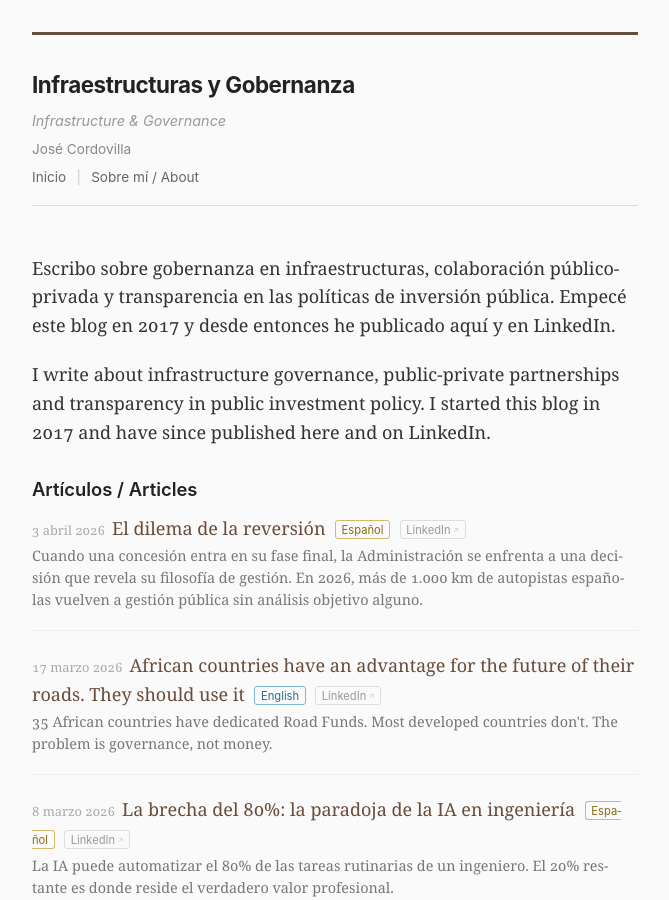
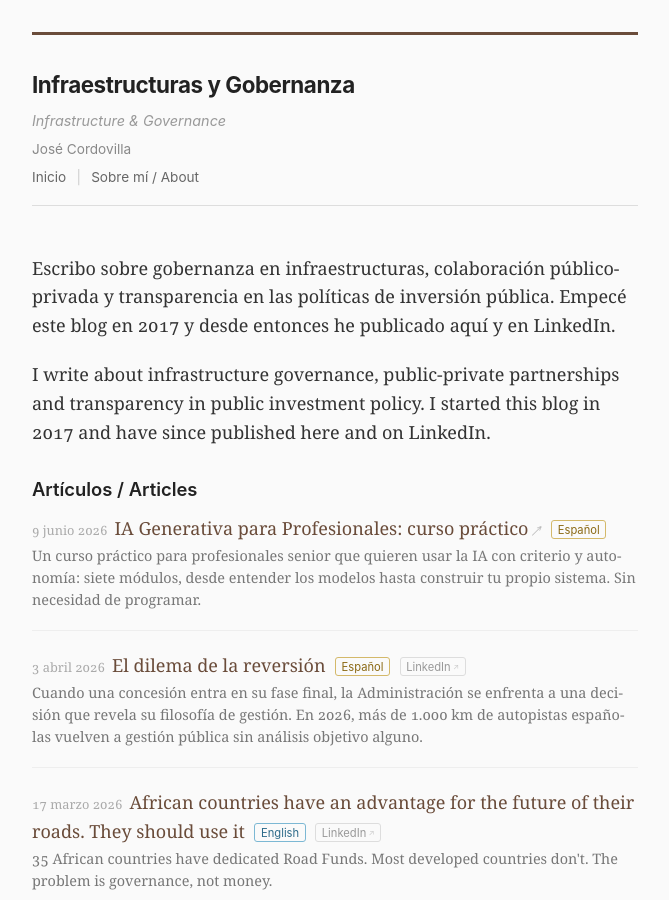
Before and after one commit to jcordovilla/infragob, a Jekyll site: the page built from index.md, in a window 1280 px wide and 900 px high. Shown: the whole window, without its empty margins (305-974 px from the left). Built offline with Jekyll 4.4.1, drawn with Linux system fonts in a browser that asks for light colours.

Commit message:
Añadir entrada al curso IA Generativa para Profesionales

```diff
--- a/index.md
+++ b/index.md
@@ -10,6 +10,9 @@ I write about infrastructure governance, public-private partnerships and transpa
 ### Artículos / Articles
 
 <dl class="article-list">
+
+  <dt><span class="post-date">9 junio 2026</span> <a href="https://jcordovilla.github.io/curso-ia-generativa-profesionales/" class="external" target="_blank" rel="noopener">IA Generativa para Profesionales: curso práctico</a> <span class="lang-tag lang-es">Español</span></dt>
+  <dd>Un curso práctico para profesionales senior que quieren usar la IA con criterio y autonomía: siete módulos, desde entender los modelos hasta construir tu propio sistema. Sin necesidad de programar.</dd>
 
   <dt><span class="post-date">3 abril 2026</span> <a href="{{ site.baseurl }}/el-dilema-de-la-reversion/">El dilema de la reversión</a> <span class="lang-tag lang-es">Español</span> <a href="https://www.linkedin.com/pulse/el-dilema-de-la-reversi%C3%B3n-jose-cordovilla-qknve/" class="external badge" target="_blank" rel="noopener">LinkedIn</a></dt>
   <dd>Cuando una concesión entra en su fase final, la Administración se enfrenta a una decisión que revela su filosofía de gestión. En 2026, más de 1.000 km de autopistas españolas vuelven a gestión pública sin análisis objetivo alguno.</dd>
```
